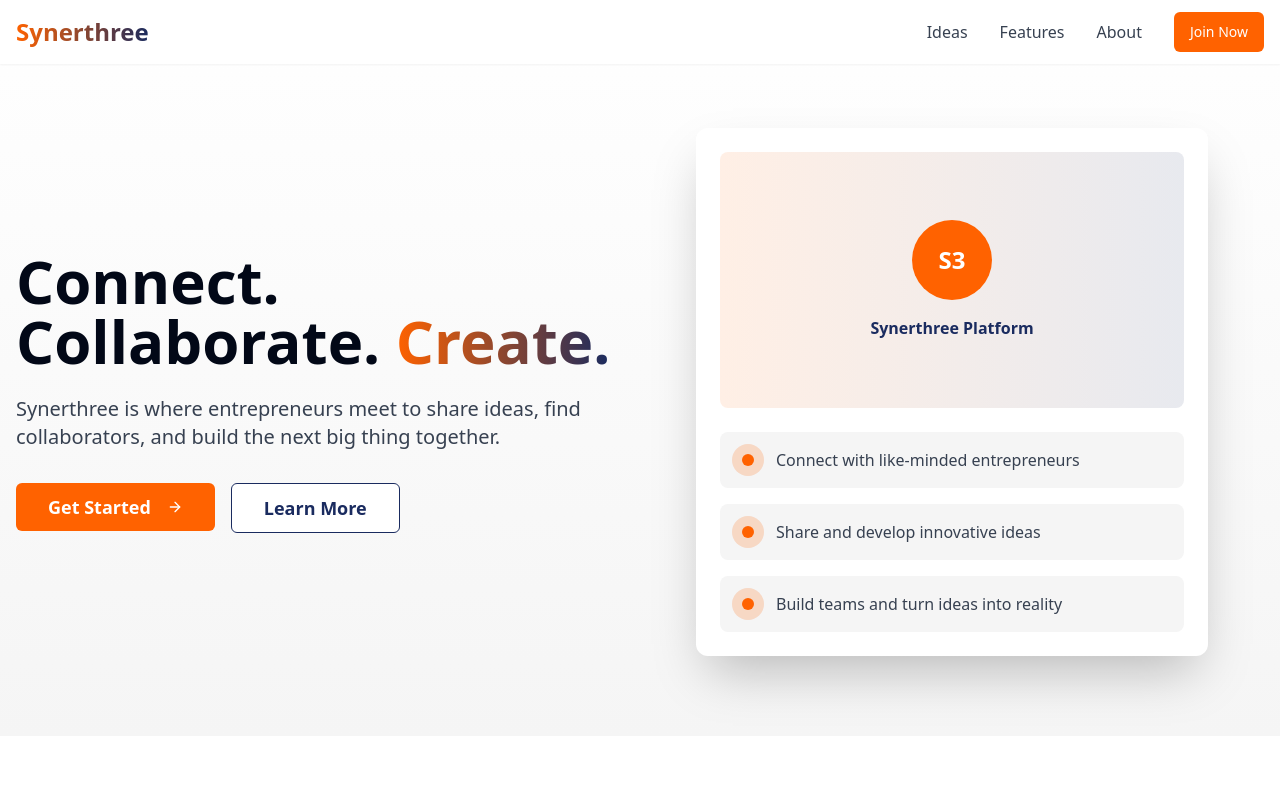
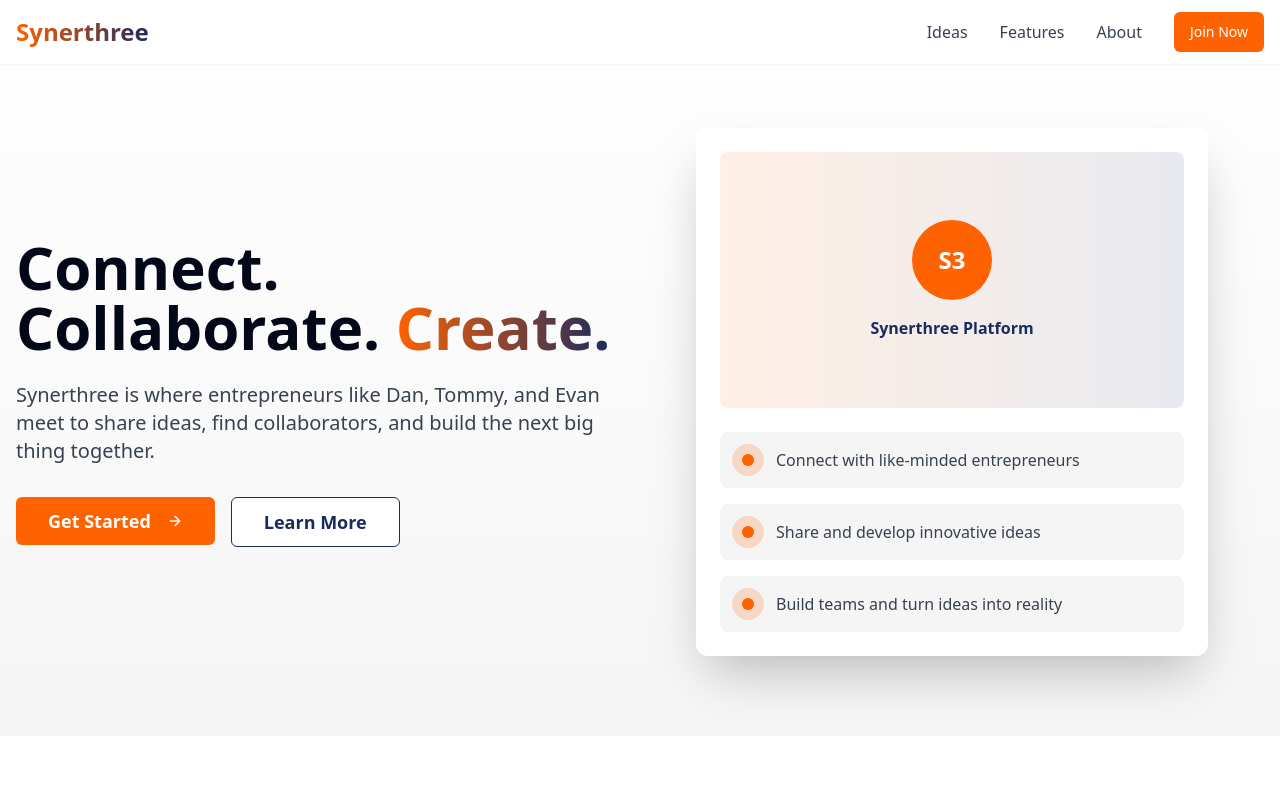
Before and after one commit to DanGardnerDev/brainstorm-bazaar-67, a React (Vite) app: page / in a window 1280 px wide. Shown: the top 800 px of the page. Built offline with nearby package versions, Linux system fonts and the light colour scheme.

Commit message:
Visual edit in Lovable
Edited UI in Lovable

```diff
--- a/src/components/Hero.tsx
+++ b/src/components/Hero.tsx
@@ -1,20 +1,14 @@
-
 import { ArrowRight } from "lucide-react";
 import { Button } from "@/components/ui/button";
-
 const Hero = () => {
-  return (
-    <section className="pt-24 pb-12 md:pt-32 md:pb-20 bg-gradient-to-b from-white to-brand-gray">
+  return <section className="pt-24 pb-12 md:pt-32 md:pb-20 bg-gradient-to-b from-white to-brand-gray">
       <div className="container mx-auto px-4">
         <div className="flex flex-col lg:flex-row items-center justify-between">
           <div className="w-full lg:w-1/2 mb-12 lg:mb-0 animate-fade-in">
             <h1 className="text-4xl md:text-5xl lg:text-6xl font-bold leading-tight mb-6">
               Connect. Collaborate. <span className="gradient-text">Create.</span>
             </h1>
-            <p className="text-lg md:text-xl text-gray-700 mb-8 max-w-2xl">
-              Synerthree is where entrepreneurs meet to share ideas, find collaborators,
-              and build the next big thing together.
-            </p>
+            <p className="text-lg md:text-xl text-gray-700 mb-8 max-w-2xl">Synerthree is where entrepreneurs like Dan, Tommy, and Evan meet to share ideas, find collaborators, and build the next big thing together.</p>
             <div className="flex flex-col sm:flex-row gap-4">
               <Button className="bg-brand-orange hover:bg-brand-orange/90 text-white font-semibold text-lg py-6 px-8">
                 Get Started
@@ -65,8 +59,6 @@ const Hero = () => {
           </div>
         </div>
       </div>
-    </section>
-  );
+    </section>;
 };
-
 export default Hero;
```
